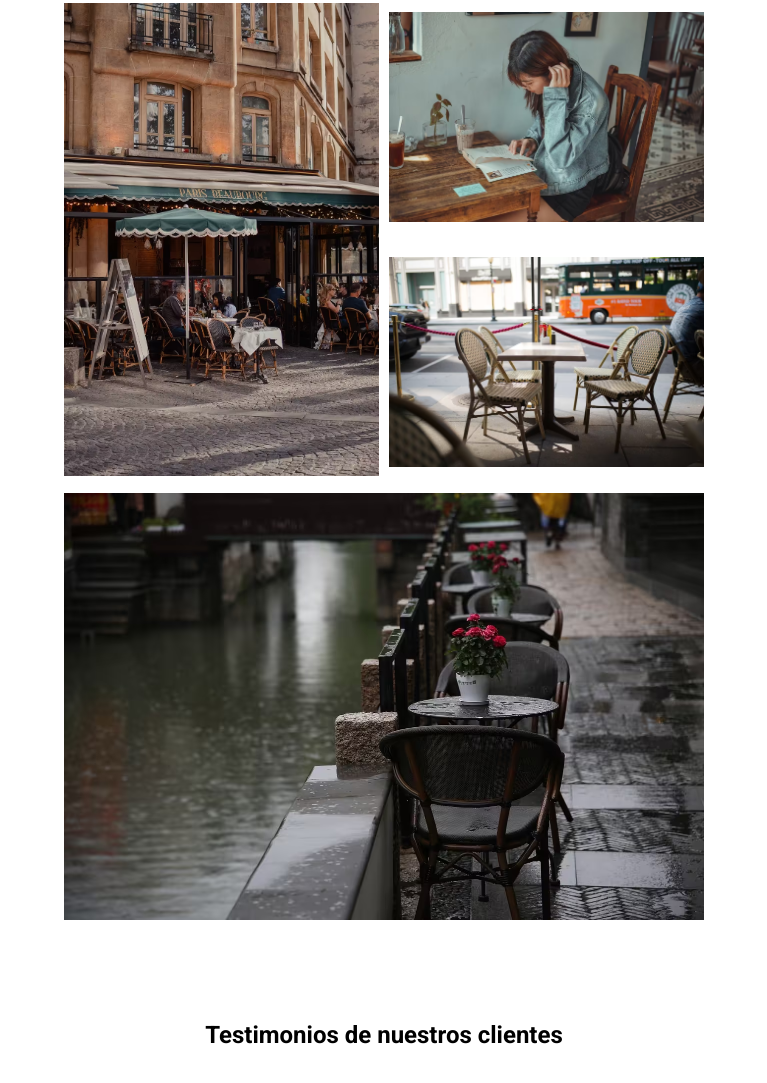
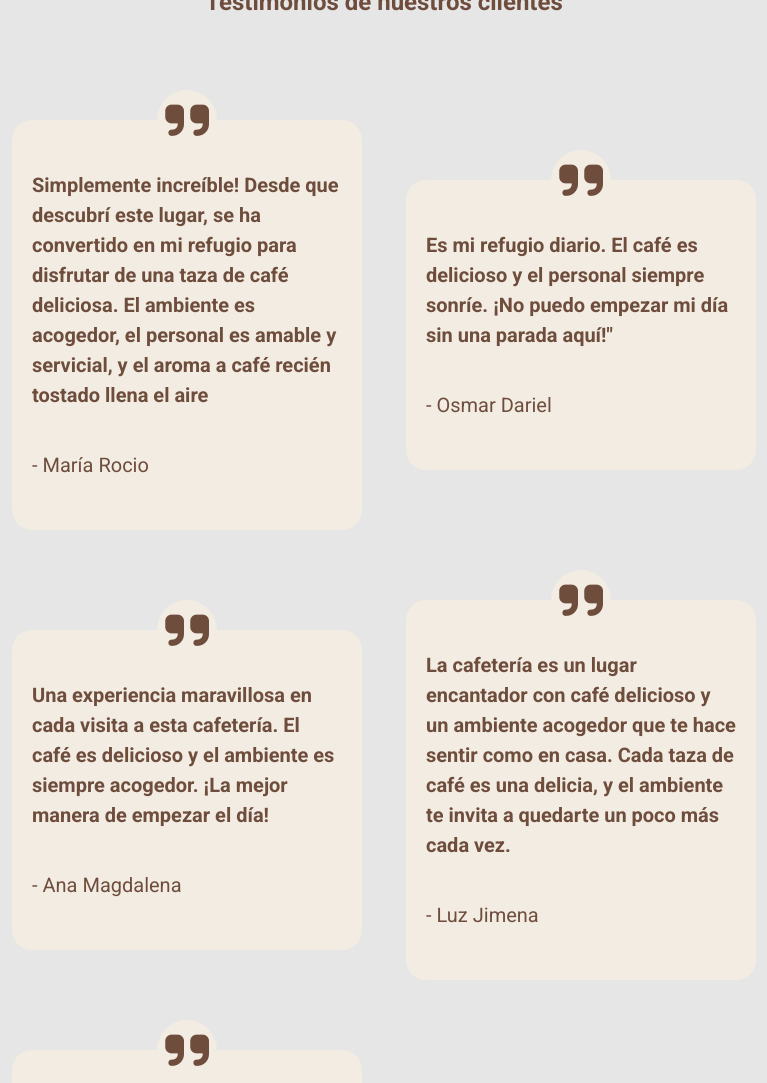
Before and after one commit to AngelDev1902/Cafeteria, a website: page index.html in a window 1280 px wide. Shown: the part 3743-4826 px from the top of the page, without its empty margins (256-1023 px from the left). Drawn offline with Linux system fonts and the light colour scheme; files that its build step writes are made by us from their sources.

Commit message:
Finalizando testimonios

```diff
--- a/index.html
+++ b/index.html
@@ -107,7 +107,45 @@
         <h2>Testimonios de nuestros clientes</h2>
 
         <div class="testimonios-container container">
+          <div class="testimonios-card">
+            <p class="comillas"><i class="fa-solid fa-quote-right"></i></p>
+            <p>
+                Simplemente increíble! Desde que descubrí este lugar, se ha convertido en mi refugio para disfrutar de una taza de café deliciosa. El ambiente es acogedor, el personal es amable y servicial, y el aroma a café recién tostado llena el aire
+            </p>
+            <p class="autor">- María Rocio</p>
+          </div>
 
+          <div class="testimonios-card">
+            <p class="comillas"><i class="fa-solid fa-quote-right"></i></p>
+            <p>
+                Es mi refugio diario. El café es delicioso y el personal siempre sonríe. ¡No puedo empezar mi día sin una parada aquí!"
+            </p>
+            <p class="autor">- Osmar Dariel</p>
+          </div>
+
+          <div class="testimonios-card">
+            <p class="comillas"><i class="fa-solid fa-quote-right"></i></p>
+            <p>
+                Una experiencia maravillosa en cada visita a esta cafetería. El café es delicioso y el ambiente es siempre acogedor. ¡La mejor manera de empezar el día!
+            </p>
+            <p class="autor">- Ana Magdalena</p>
+          </div>
+
+          <div class="testimonios-card">
+            <p class="comillas"><i class="fa-solid fa-quote-right"></i></p>
+            <p>
+              La cafetería es un lugar encantador con café delicioso y un ambiente acogedor que te hace sentir como en casa. Cada taza de café es una delicia, y el ambiente te invita a quedarte un poco más cada vez.
+            </p>
+            <p class="autor">- Luz Jimena</p>
+          </div>
+
+          <div class="testimonios-card">
+            <p class="comillas"><i class="fa-solid fa-quote-right"></i></p>
+            <p>
+              La cafetería local es un remanso de tranquilidad con café delicioso y un servicio encantador. el ambiente acogedor y el café son siempre una alegría.
+            </p>
+            <p class="autor">- Angel</p>
+          </div>
         </div>
       </section>
 
@@ -115,7 +153,9 @@
         <h2>Ubicacion</h2>
 
         <div class="ubicacion-container container">
-
+          <iframe
+              src="https://www.google.com/maps/embed?pb=!1m18!1m12!1m3!1d1169.7304504601116!2d-99.13353510007231!3d19.431857679037776!2m3!1f0!2f0!3f0!3m2!1i1024!2i768!4f13.1!3m3!1m2!1s0x85d1fecd34ddc421%3A0xe753afb2e882cd22!2sZ%C3%B3calo%2Ftenochtitlan!5e0!3m2!1ses-419!2smx!4v1698617529487!5m2!1ses-419!2smx" style="border:0;" allowfullscreen="" loading="lazy" referrerpolicy="no-referrer-when-downgrade">
+          </iframe>
         </div>
       </secction>
 
--- a/src/js/app.js
+++ b/src/js/app.js
@@ -119,7 +119,7 @@ anteriores.forEach(before => {
 });
 
 // Añadir imagenes de instalaciones
-for (let i = 1; i <= 7; i++) {
+for (let i = 1; i <= 6; i++) {
 
     let imagen = document.createElement('div');
     imagen.classList.add("galeria__img");
--- a/src/scss/ui/_main.scss
+++ b/src/scss/ui/_main.scss
@@ -210,17 +210,12 @@ section{
     gap: 1rem;
     @include mx.container(80%);
 
-    @include mx.telefono{
-        @include mx.container(50%);
-    }
-
     @include mx.tablet{
         grid-template-areas:
             "i1 i2"
             "i1 i3"
             "i4 i5"
-            "i4 i6"
-            "i7 i7";
+            "i4 i6";
 
             .galeria__img:nth-child(1){
                 grid-area: i1;
@@ -245,10 +240,12 @@ section{
             .galeria__img:nth-child(6){
                 grid-area: i6;
             }
+    }
 
-            .galeria__img:nth-child(7){
-                grid-area: i7;
-            }
+    @include mx.desktop{
+        grid-template-areas:
+            "i1 i2 i4 i5"
+            "i1 i3 i4 i6"
     }
 }
 
@@ -307,3 +304,64 @@ section{
 .visualizar-img-active{
     visibility: visible;
 }
+
+.testimonios{
+    background-color: v.$gris1;
+
+    h2{
+        color: v.$cafe4
+    }
+}
+
+.testimonios-container{
+    @include mx.container(90%);
+    display: grid;
+    place-items: center;
+    gap: 2rem;
+    grid-template-columns:  repeat(auto-fill, minmax(30rem, 1fr));
+
+    @include mx.tablet{
+        width: 80%;
+    }
+
+    @include mx.desktop{
+        width: 60%;
+    }
+}
+
+.testimonios-card{
+    background-color: v.$cafe2;
+    width: 100%;
+    max-width: 35rem;
+    padding: 3rem 2rem;
+    border-radius: 2rem;
+    position: relative;
+    display: flex;
+    flex-direction: column;
+    justify-content: space-around;
+    align-items: center;
+    margin-top: 5rem;
+
+    .comillas{
+        background-color: v.$cafe2;
+        border-radius: 50%;
+        position: absolute;
+        top: -8rem;
+        font-size: 5rem;
+        height: 6rem;
+        width: 6rem;
+        display: grid;
+        place-items: center;
+    }
+
+    p{
+        font-size: 2rem;
+        color: v.$cafe4;
+        font-weight: 700;
+    }
+
+    .autor{
+        font-weight: 400;
+        align-self: flex-start;
+    }
+}
```
Also changed, not shown: build/css/app.css, build/js/app.js.
